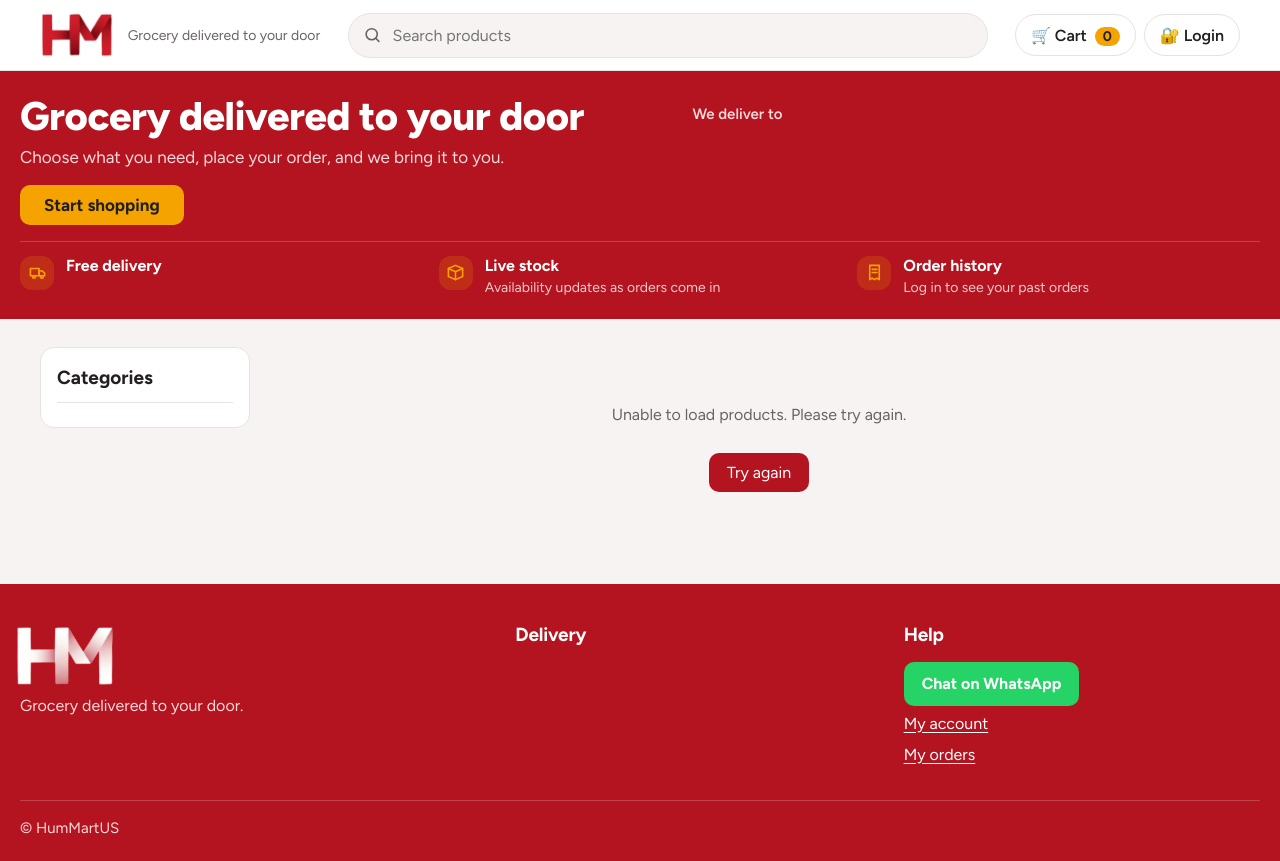
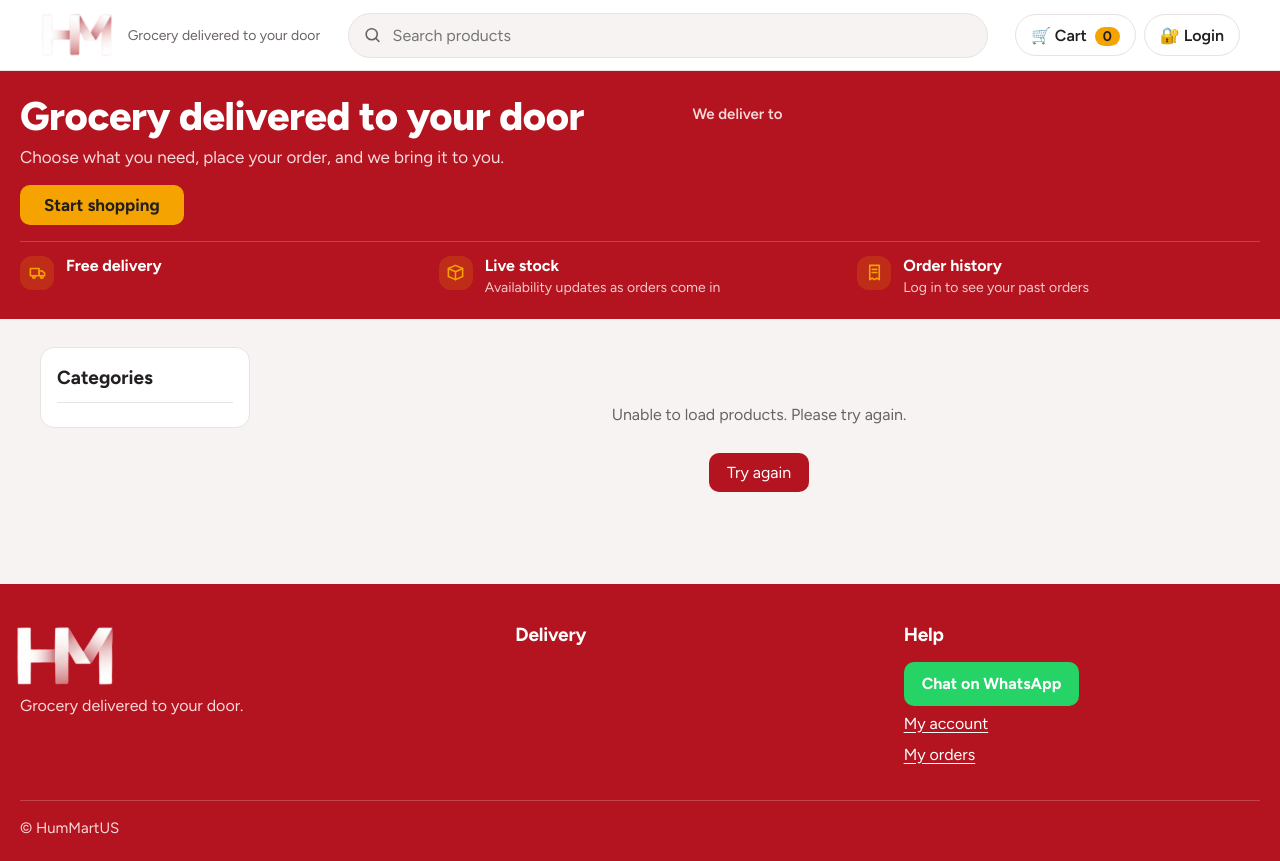
Before and after one commit to paanfinity-site/HumMartUS, a plain HTML site: page index.html in a window 1280 px wide. Drawn offline with Linux system fonts and the light colour scheme; no server answers.

Commit message:
update index.html for logo changes

```diff
--- a/index.html
+++ b/index.html
@@ -400,7 +400,7 @@
   <header class="header" id="siteHeader">
     <div class="header-inner">
       <div class="brand" id="homeLink" role="link" tabindex="0" aria-label="Go to the home page">
-        <span class="logo-badge"><img class="logo-img" src="logo-red.png" alt="" width="639" height="399" decoding="async"></span>
+        <span class="logo-badge"><img class="logo-img" src="logo.png" alt="" width="639" height="399" decoding="async"></span>
         <div class="brand-words">
           <h1 id="storeTitle">HumMartUS</h1>
           <p>Grocery delivered to your door</p>
@@ -846,7 +846,7 @@
   (function () {
     const probe = new Image();
     probe.onload = function () { document.body.classList.add('has-logo'); };
-    probe.src = 'logo-red.png';
+    probe.src = 'logo.png';
   })();
 
   function applyConfig() {
```
